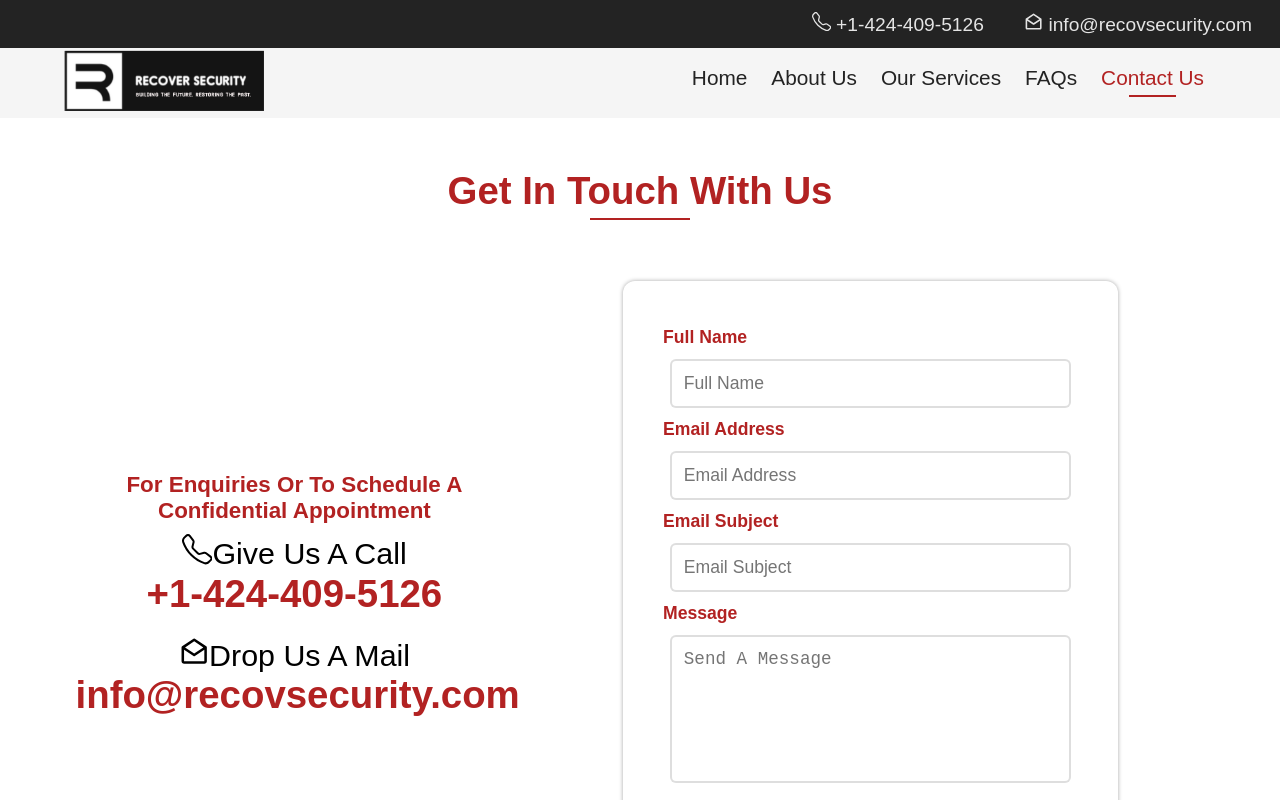
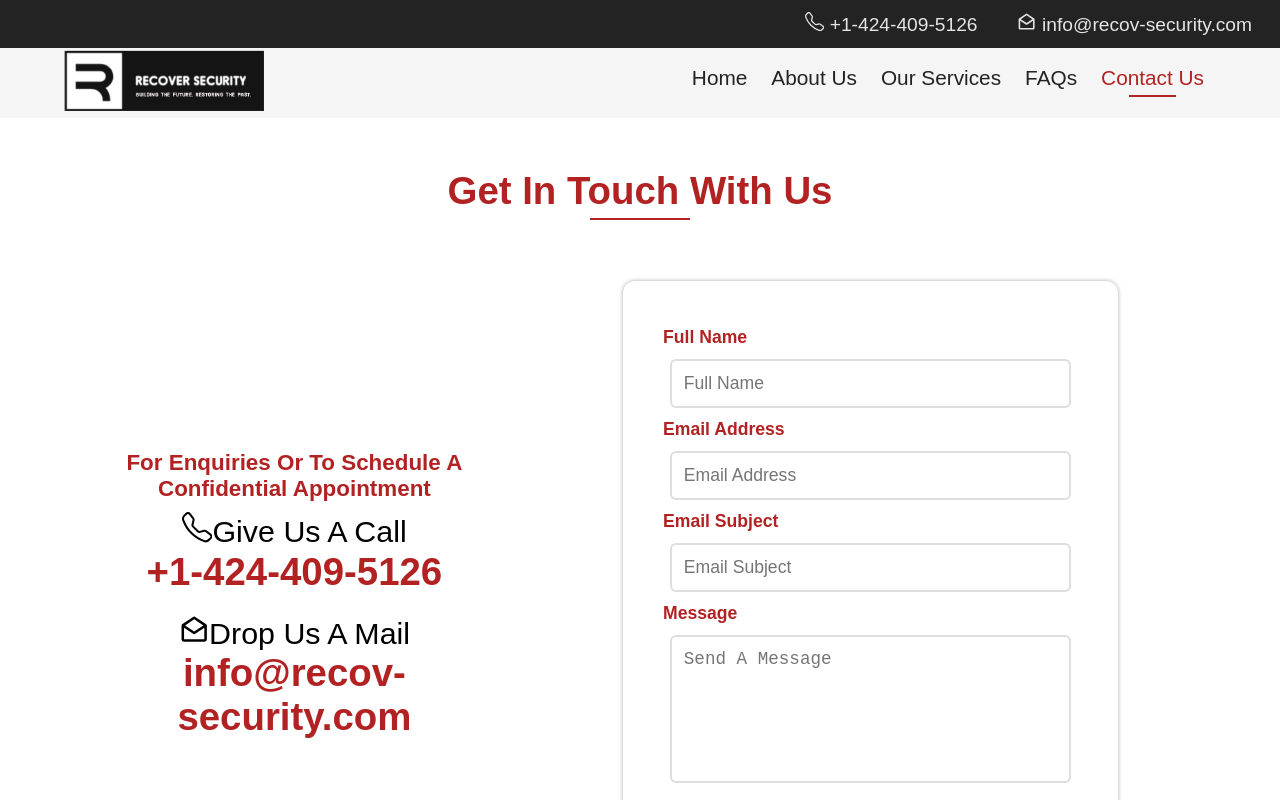
Before and after one commit to lazy-luis/recovsecurity, a React (Create React App) app: page /contact in a window 1280 px wide. Shown: the top 800 px of the page. Built offline with nearby package versions, Linux system fonts and the light colour scheme; a web font is replaced by a local one.

Commit message:
email replace

```diff
--- a/src/components/Footer.js
+++ b/src/components/Footer.js
@@ -23,7 +23,7 @@ const Footer = ({ currentPage, updatePage }) => {
             <BsTelephone /> +1-424-409-5126
           </p>
           <p>
-            <BiEnvelopeOpen /> info@recovsecurity.com
+            <BiEnvelopeOpen /> info@recov-security.com
           </p>
         </div>
       </div>
--- a/src/components/Header.js
+++ b/src/components/Header.js
@@ -17,7 +17,7 @@ const Header = ({ currentPage, updatePage, updateSideBar }) => {
           <BsTelephone /> +1-424-409-5126
         </p>
         <p>
-          <BiEnvelopeOpen /> info@recovsecurity.com
+          <BiEnvelopeOpen /> info@recov-security.com
         </p>
       </div>
       <div className="site-intro">
--- a/src/pages/Contact.js
+++ b/src/pages/Contact.js
@@ -19,7 +19,7 @@ const Contact = () => {
               <BiEnvelopeOpen />
               Drop Us A Mail
             </p>
-            <label> info@recovsecurity.com </label>
+            <label> info@recov-security.com </label>
           </div>
         </div>
         <div className="contact-form">
```
